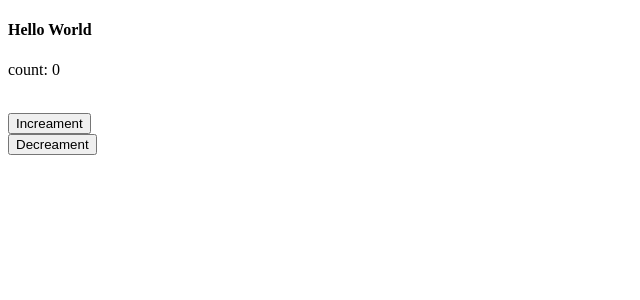
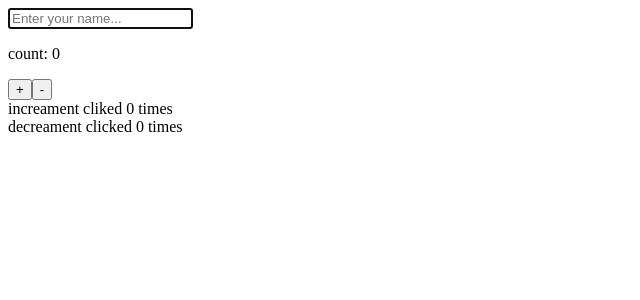
Before and after one commit to MohammadNH1/react-hooks, a React (Vite) app: page / in a window 1280 px wide. Shown: the top 300 px of the page, without its empty margins (0-640 px from the left). Built offline with nearby package versions, Linux system fonts and the light colour scheme.

Commit message:
useRef hook

```diff
--- a/src/App.tsx
+++ b/src/App.tsx
@@ -1,9 +1,42 @@
-import { Counter } from "./reducer/counter"
+import { useEffect, useRef, useState } from "react"
+// https://www.robinwieruch.de/typescript-react-useref/
 function App() {
+  const inputRef = useRef<HTMLInputElement>(null)
+
+  useEffect(()=>{
+    if(inputRef.current){
+      inputRef.current.focus()
+    }
+
+  },[])
+
+  type counterRefType= {
+    increament:number,
+    decreament:number
+  }
+  const btnRef = useRef<counterRefType>({
+    increament:0,
+    decreament:0
+  })
+
+  const [count,setCount] = useState<number>(0)
+
+  const handleIncreament = ()=>{
+    btnRef.current.increament++;
+    setCount(count+1);
+  }
+  const handleDecreament = () =>{
+    btnRef.current.decreament++;
+    setCount(count-1)
+  }
   return (
    <>
-   <Counter/>
-
+   <input type="text" ref={inputRef} placeholder="Enter your name..."/> <br />
+   <p>count: {count}</p>
+   <button onClick={handleIncreament}>+</button>
+   <button onClick={handleDecreament}>-</button> <br />
+   <div> increament cliked {btnRef.current.increament} times</div>
+   <div> decreament clicked {btnRef.current.decreament} times</div>
    </>
   )
 }
```
